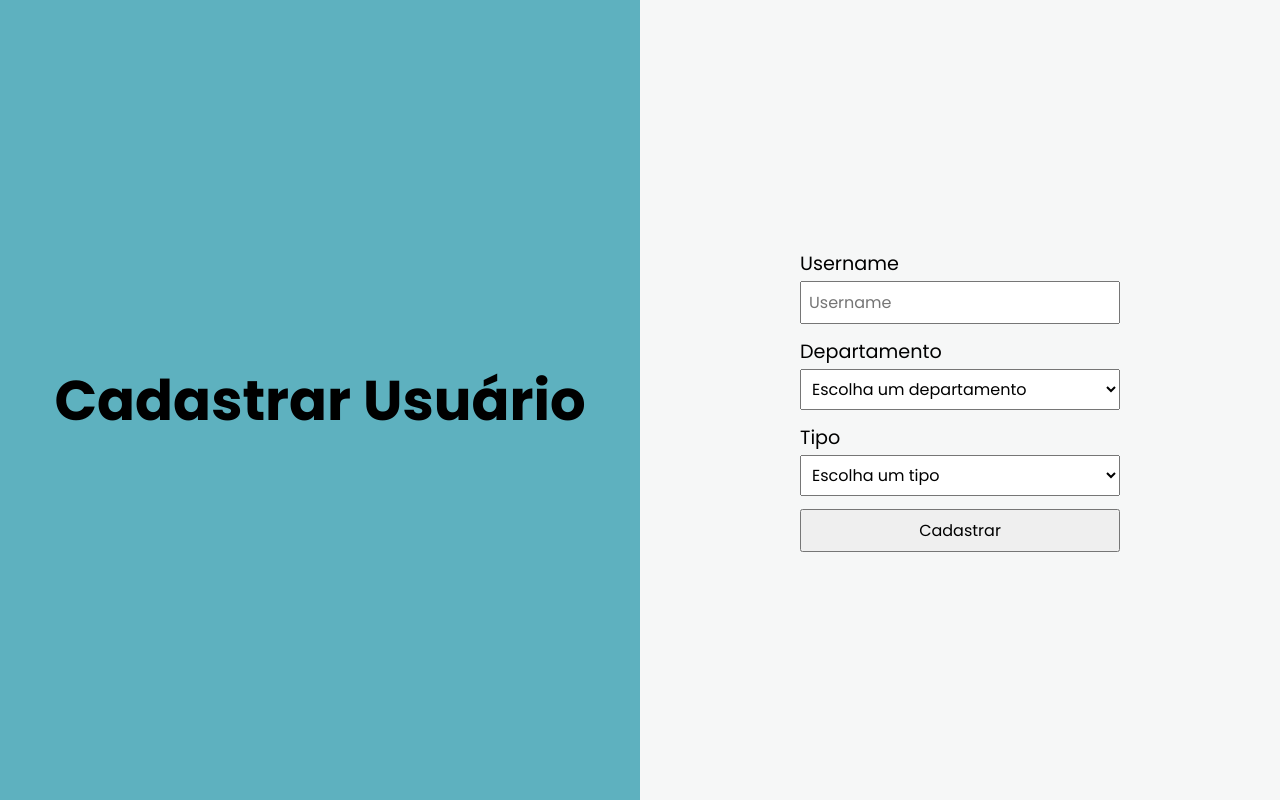
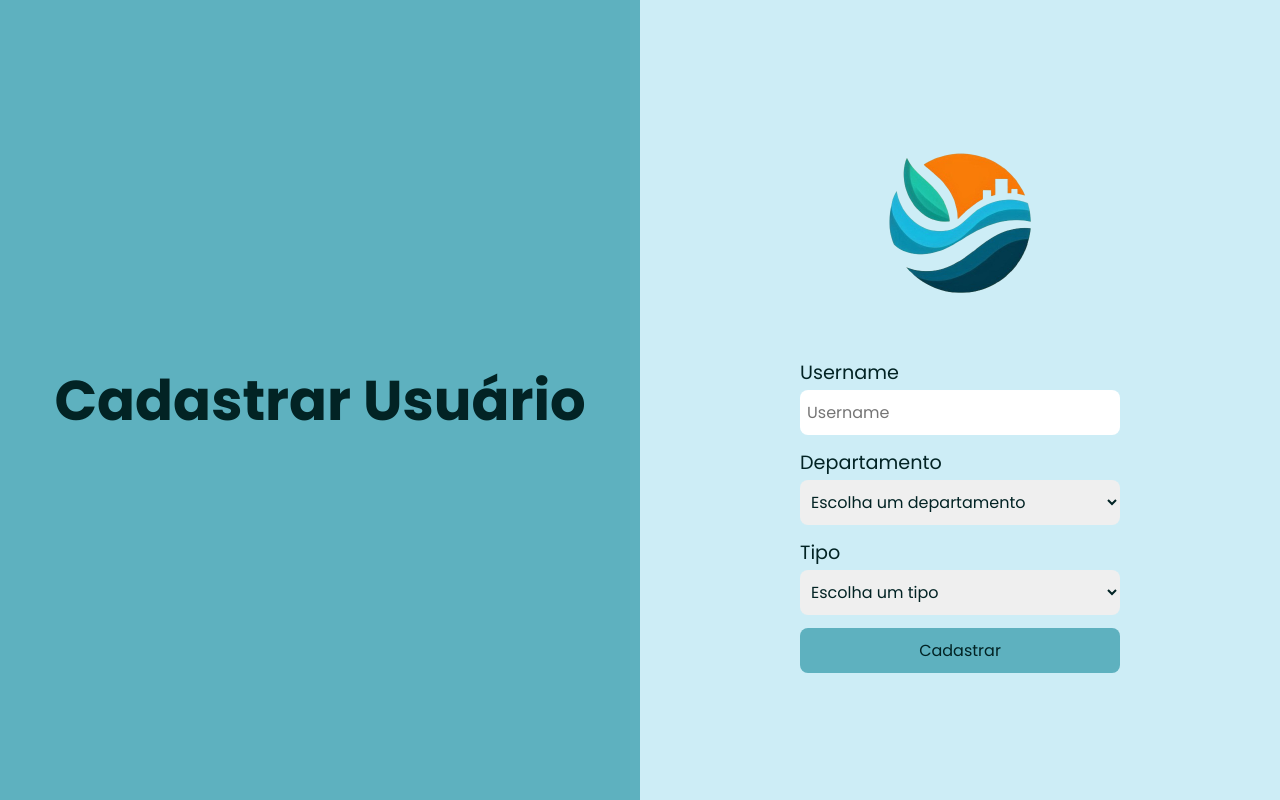
Before and after one commit to Mariasina/JavaSpringProject, a plain HTML site: page frontend/html/register.html in a window 1280 px wide. Drawn offline with Linux system fonts and the light colour scheme.

Commit message:
finished register page

```diff
--- a/frontend/css/style.css
+++ b/frontend/css/style.css
@@ -2,6 +2,7 @@
     font-family: "Poppins", sans-serif;
     margin: 0;
     padding: 0;
+    color: #022324;
 }
 
 main{
@@ -15,13 +16,23 @@ h1{
 
 input, select{
     font-size: 1rem;
-    padding: 7px;
+    padding: 10px 7px;
+    border-radius: 8px;
+    border-style: hidden;
 }
 
 button{
-    padding: 7px;
+    background-color: #5EB1BF;
+    padding: 10px 7px;
     font-size: 1rem;
     width: 100%;
+    border-radius: 8px;
+    border-style: none;
+}
+
+img{
+    margin-top: 40%;
+    width: 250px;
 }
 
 .title-area{
@@ -37,17 +48,21 @@ button{
 .register-area{
     width: 50%;
     height: 100vh;
-    background-color: #f6f7f7;
+    background-color: #CDEDF6;
 
     display: flex;
-    justify-content: center;
+    flex-direction: column;
     align-items: center;
+
     font-size: 1.2rem;
 }
 
 form{
     display: flex;
     flex-direction: column;
+
+    justify-content: center;
+    align-items: center;
     gap: 13px;
     width: 50%;
 }
@@ -58,9 +73,3 @@ form{
     width: 100%;
     gap: 3px;
 }
-
-.register-button{
-    display: flex;
-    align-items: center;
-    justify-content: center;
-}
--- a/frontend/html/register.html
+++ b/frontend/html/register.html
@@ -22,6 +22,9 @@
             <h1>Cadastrar Usuário</h1>
         </div>
         <div class="register-area">
+            <div>
+                <img src="../img/logo.png">
+            </div>
             <form action="">
                 <div class="form-inputs">
                     <label>Username</label>
@@ -46,11 +49,10 @@
                         <option value="3">Usuário</option>
                     </select>
                 </div>
-                <div class="register-button">
+                <div class="form-inputs">
                     <button type="submit">Cadastrar</button>
                 </div>
             </form>
-
         </div>
     </main>
     <footer>
```
